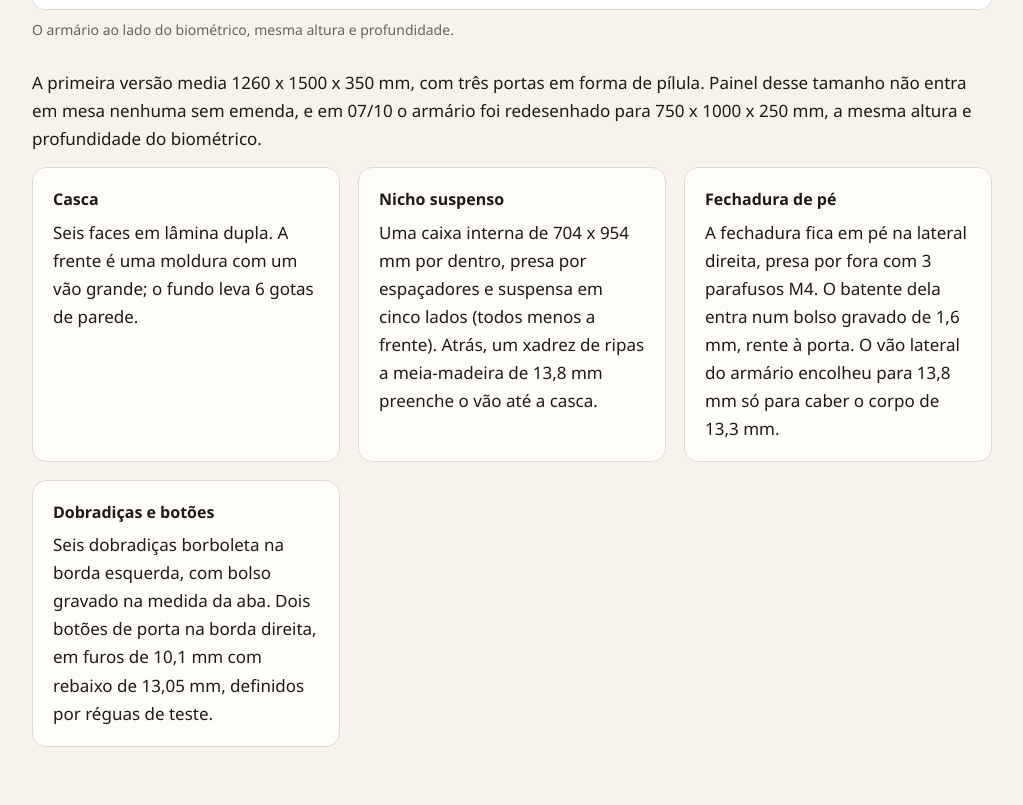
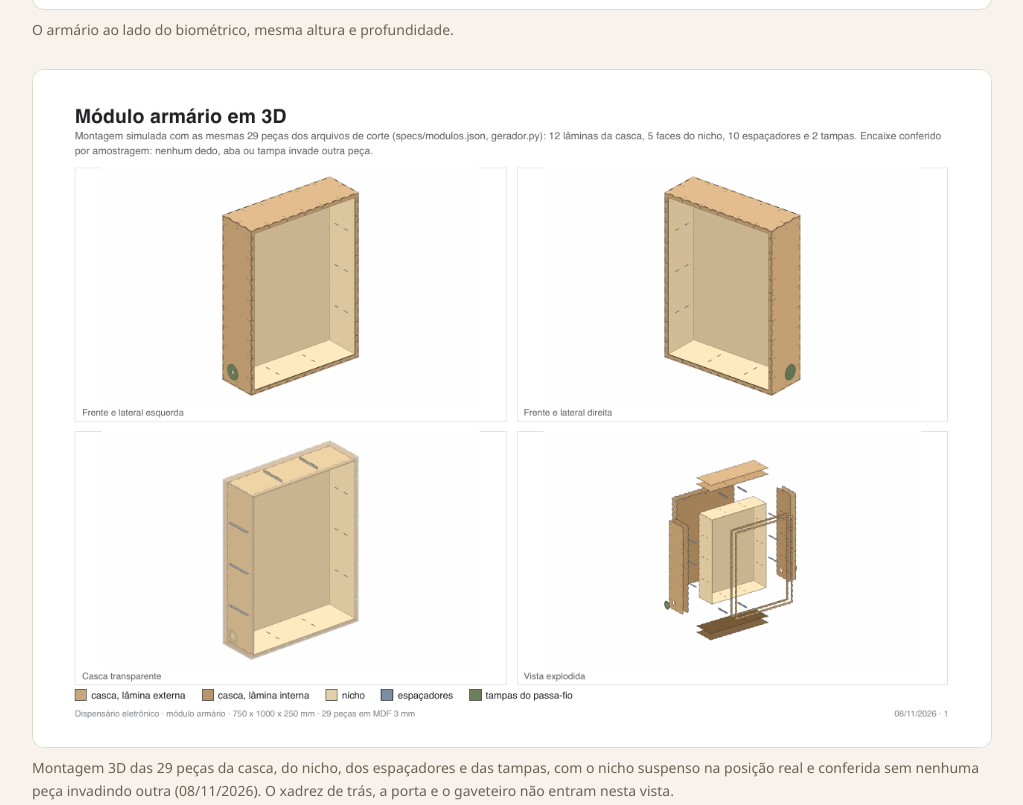
Before and after one commit to joshazze/dispensario-modulos, a plain HTML site: page docs/gabinete.html in a window 1280 px wide. Shown: the part 3008-3813 px from the top of the page, without its empty margins (128-1151 px from the left). Drawn offline with Linux system fonts and the light colour scheme.

Commit message:
docs: bring back the cabinet 3D view, fixed

```diff
--- a/docs/gabinete.html
+++ b/docs/gabinete.html
@@ -54,6 +54,7 @@
   <h2>Módulo armário</h2>
   <p class="sub">750 x 1000 x 250 mm. Cabe inteiro na mesa, sem emenda.</p>
   <figure><img class="fig" src="site/vista-modulos.svg" alt="Armário e módulo biométrico lado a lado" loading="lazy"><figcaption>O armário ao lado do biométrico, mesma altura e profundidade.</figcaption></figure>
+  <figure><img class="fig" src="site/armario-3d.png" alt="Montagem 3D do armário em quatro vistas: frente pelos dois lados, casca transparente e vista explodida" loading="lazy"><figcaption>Montagem 3D das 29 peças da casca, do nicho, dos espaçadores e das tampas, com o nicho suspenso na posição real e conferida sem nenhuma peça invadindo outra (08/11/2026). O xadrez de trás, a porta e o gaveteiro não entram nesta vista.</figcaption></figure>
   <p>A primeira versão media 1260 x 1500 x 350 mm, com três portas em forma de pílula. Painel desse tamanho não entra em mesa nenhuma sem emenda, e em 07/10 o armário foi redesenhado para 750 x 1000 x 250 mm, a mesma altura e profundidade do biométrico.</p>
   <div class="grid2">
     <div class="card"><h4>Casca</h4>Seis faces em lâmina dupla. A frente é uma moldura com um vão grande; o fundo leva 6 gotas de parede.</div>
```
Also changed, not shown: docs/_fonte/gabinete.html (+1 -0 lines), docs/site/armario-3d.png (added).
